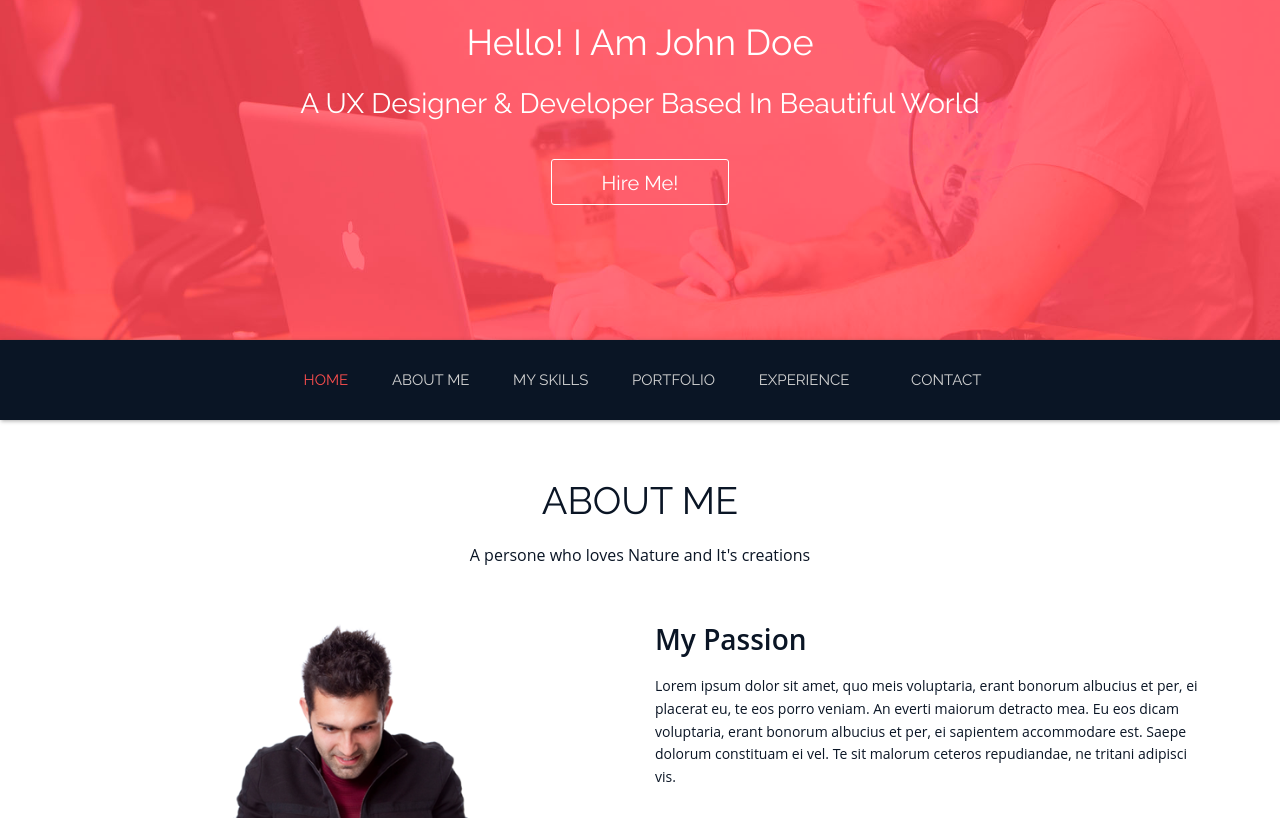
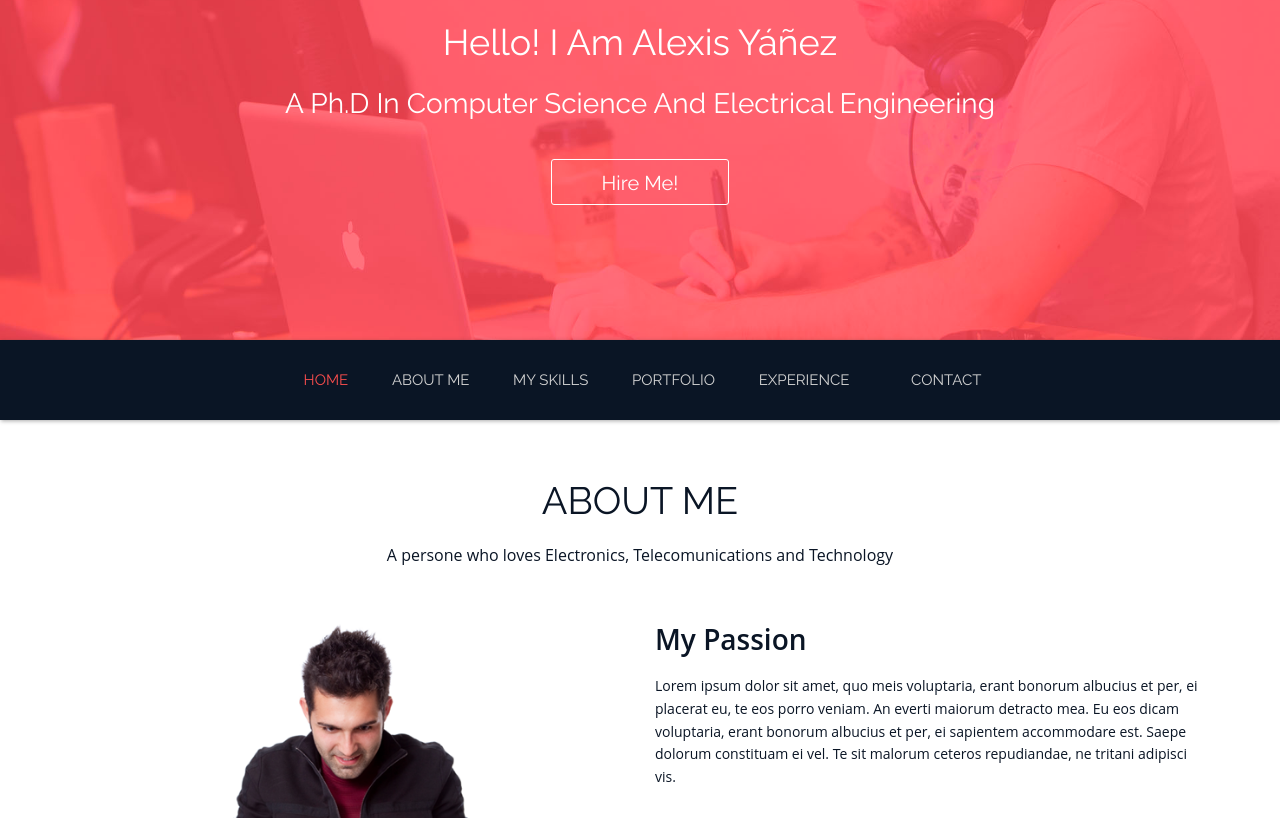
Before and after one commit to alexisyanez/alexisyanez.github.io, a plain HTML site: page index.html in a window 1280 px wide. Shown: the part 282-1100 px from the top of the page. Drawn offline with Linux system fonts and the light colour scheme.

Commit message:
Update index.html replacing John Doe with Alexis Yanez

```diff
--- a/index.html
+++ b/index.html
@@ -3,7 +3,7 @@
 <head>
 <meta charset="utf-8">
 <meta name="viewport" content="width=device-width, maximum-scale=1">
-<title>John Bootstrap One Page HTML5 Free Resume Template | Webthemez</title>
+<title>Alexis Yáñez</title>
 <link rel="icon" href="favicon.png" type="image/png">
 <link href="css/bootstrap.min.css" rel="stylesheet" type="text/css">
 <link rel="stylesheet" href="js/fancybox/jquery.fancybox.css" type="text/css" media="screen" />
@@ -25,7 +25,7 @@
 		<div class="top_left_cont zoomIn wow animated" id="logo">
 		<img class="img-circle" src="img/guy.jpg" alt="">
 
-              <h2>Hello! I am John Doe <br/><strong>A UX Designer & Developer based in Beautiful World</strong></h2>
+              <h2>Hello! I am Alexis Yáñez <br/><strong>A Ph.D in Computer Science and Electrical Engineering</strong></h2>
               <a href="#service" class="read_more2">Hire Me!</a> </div>
 	</div>
 
@@ -60,7 +60,7 @@
 <div class="inner_wrapper about-us aboutUs-container fadeInLeft animated wow">
   <div class="container">
     <h2>About Me</h2>
-	<h6>A persone who loves Nature and It's creations</h6>
+	<h6>A persone who loves Electronics, Telecomunications and Technology</h6>
     <div class="inner_section">
  <div class="row">
       <div class="col-md-6"> <img class="img-responsive" src="img/about1.png" align=""> </div>
```
